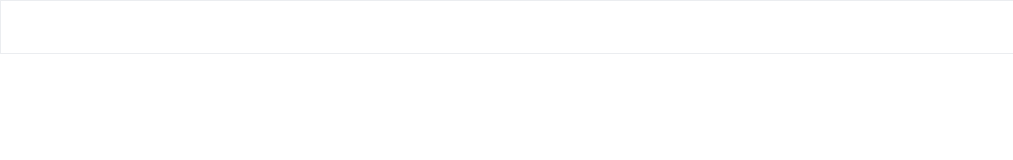
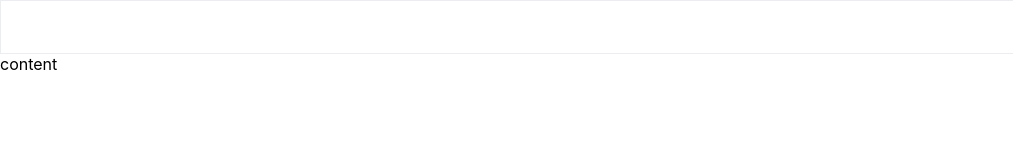
Before and after one commit to OpenNyAI/Jugalbandi-api-frontend, a React (Create React App) app: page / in a window 1280 px wide. Shown: the top 160 px of the page, without its empty margins (0-1013 px from the left). Built offline with nearby package versions, Linux system fonts and the light colour scheme.

Commit message:
[Procheta | Priya] Add. content section

```diff
--- a/src/App.js
+++ b/src/App.js
@@ -7,6 +7,7 @@ import './App.css';
 const App = () => (
   <>
     <Header title="Jugalbandi" />
+    <div>content</div>
     <div className="App-footer">
       <Footer footerText="Your Company Name123 Your Street Address, Your City, State, Zip, youremail@yourdomain.tld" />
     </div>
```
